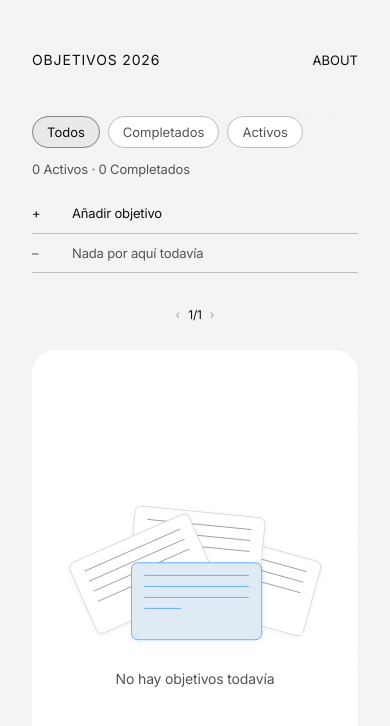
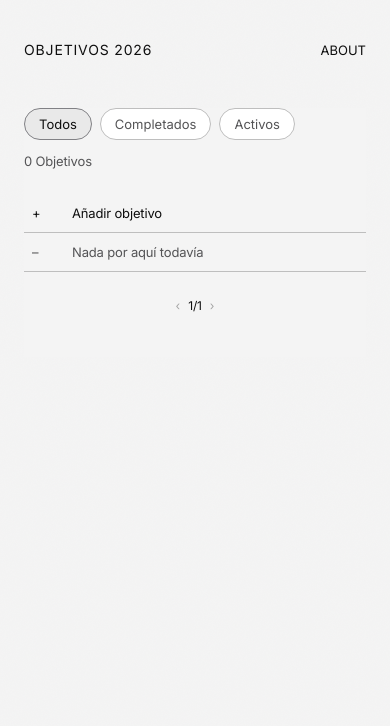
Before and after one commit to lau-vendrell/new-years-goals, a React (Vite) app: page / in a window 390 px wide. Shown: the top 726 px of the page. Built offline with nearby package versions, Linux system fonts and the light colour scheme.

Commit message:
Improvements in layout

```diff
--- a/src/App.tsx
+++ b/src/App.tsx
@@ -178,7 +178,8 @@ function App() {
   return (
     <div className="page">
       <Header onOpenAbout={() => setAboutOpen(true)} />
-      <div className="appShell layoutGrid">
+      <main className="mainContainer layoutGrid">
+        <div className="mainInner appShell">
           <div className="canvasColumn">
             <GoalsCanvas
               goals={filteredGoals}
@@ -209,6 +210,7 @@ function App() {
             />
           </aside>
         </div>
+      </main>
       <NewGoalModal
         open={newGoalOpen}
         onClose={() => setNewGoalOpen(false)}
--- a/src/components/GoalsTableSidebar.tsx
+++ b/src/components/GoalsTableSidebar.tsx
@@ -28,6 +28,8 @@ export default function GoalsTableSidebar({
   onNextPage,
   counts
 }: Props) {
+  const totalCount = counts.active + counts.completed;
+
   return (
     <div className="listPanel">
       <div className="listHeader">
@@ -55,10 +57,14 @@ export default function GoalsTableSidebar({
           </button>
         </div>
         <div className="goalsCounter">
+          <span className="countsDesktop">
             {counts.active} Activos · {counts.completed} Completados
+          </span>
+          <span className="countsMobile">{totalCount} Objetivos</span>
         </div>
       </div>
 
+      <div className="listContent">
         <table className="goalsTable">
           <tbody>
             <tr className="addRow" onClick={onAddGoalClick}>
@@ -101,6 +107,7 @@ export default function GoalsTableSidebar({
             })}
           </tbody>
         </table>
+      </div>
 
       <div className="pagination">
         <button
--- a/src/styles/canvas.css
+++ b/src/styles/canvas.css
@@ -1,10 +1,12 @@
 .goalsCanvas {
   width: 100%;
-  height: 80vh;
+  flex: 1;
+  height: auto;
   background: var(--color-bg-canvas);
   border-radius: 24px;
   position: relative;
   overflow: hidden;
+  min-height: 0;
 }
 
 .note {
@@ -142,12 +144,6 @@
   color: var(--color-content-mid);
 }
 
-@media (max-width: 960px) {
-  .goalsCanvas {
-    height: 60vh;
-  }
-}
-
 .canvas-empty {
   position: absolute;
   inset: 0;
--- a/src/styles/layout.css
+++ b/src/styles/layout.css
@@ -1,11 +1,13 @@
 .page {
   height: 100%;
+  min-height: 100%;
   width: 100%;
-  padding: 28px 32px;
+  padding-top: 48px;
+  padding-bottom: 80px;
   box-sizing: border-box;
   display: flex;
   flex-direction: column;
-  gap: 24px;
+  gap: 48px;
 }
 
 .layoutGrid {
@@ -20,7 +22,6 @@
 
 .topHeaderInner {
   align-items: center;
-  height: 64px;
   font-size: var(--fs-14);
   letter-spacing: var(--ls-wide);
   text-transform: uppercase;
@@ -42,23 +43,50 @@
 
 .appShell {
   height: 100%;
+  min-height: 0;
   width: 100%;
   background: var(--color-bg-base);
   align-items: stretch;
 }
 
+.mainContainer {
+  width: 100%;
+  padding-left: 0;
+  padding-right: 0;
+  padding-top: 0;
+  padding-bottom: 0;
+  box-sizing: border-box;
+  flex: 1;
+  min-height: 0;
+}
+
+.mainInner {
+  grid-column: 2 / span 7;
+  display: grid;
+  grid-template-columns: 4fr 3fr;
+  column-gap: 40px;
+  align-items: stretch;
+  height: 100%;
+  min-height: 0;
+  width: 100%;
+}
+
 .canvasColumn {
-  grid-column: 2 / span 4;
   display: flex;
-  align-items: center;
-  justify-content: center;
+  flex-direction: column;
+  align-items: stretch;
+  justify-content: stretch;
+  min-width: 0;
+  min-height: 0;
 }
 
 .listColumn {
-  grid-column: 6 / span 3;
   display: flex;
   flex-direction: column;
-  padding-top: 40px;
+  padding-top: 0;
+  min-width: 0;
+  min-height: 0;
+  overflow: hidden;
 }
 
 .muted {
@@ -71,9 +99,28 @@
 }
 
 @media (max-width: 960px) {
-  .appShell {
-    grid-template-rows: auto auto;
-    row-gap: 24px;
+  .page {
+    height: auto;
+    min-height: auto;
+    padding-top: 40px;
+    padding-bottom: 40px;
+    padding-left: 24px;
+    padding-right: 24px;
+    overflow: visible;
+  }
+
+  .mainContainer {
+    display: block;
+    flex: none;
+    min-height: auto;
+    overflow: visible;
+  }
+
+  .mainInner {
+    grid-template-columns: 1fr;
+    row-gap: 40px;
+    height: auto;
+    min-height: auto;
   }
 
   .canvasColumn,
@@ -82,7 +129,12 @@
   }
 
   .listColumn {
+    order: 1;
     padding-top: 0;
+  }
+
+  .canvasColumn {
+    order: 2;
   }
 
   .topHeaderInner {
@@ -99,28 +151,3 @@
     justify-self: end;
   }
 }
-
-@media (max-width: 900px) {
-  .page {
-    height: auto;
-    min-height: 100vh;
-  }
-
-  .appShell {
-    display: grid;
-    grid-template-columns: 1fr;
-    grid-template-areas:
-      "list"
-      "canvas";
-    row-gap: 24px;
-    height: auto;
-  }
-
-  .listColumn {
-    grid-area: list;
-  }
-
-  .canvasColumn {
-    grid-area: canvas;
-  }
-}
--- a/src/styles/sidebar.css
+++ b/src/styles/sidebar.css
@@ -1,7 +1,13 @@
 .listPanel {
   display: flex;
   flex-direction: column;
-  gap: 16px;
+  gap: 24px;
+  min-height: 0;
+}
+
+.listContent {
+  flex: 0 0 auto;
+  overflow: visible;
 }
 
 .listHeader {
@@ -25,6 +31,14 @@
   color: var(--color-content-mid);
   flex: 0 0 auto;
   white-space: nowrap;
+}
+
+.countsDesktop {
+  display: inline;
+}
+
+.countsMobile {
+  display: none;
 }
 
 .filterChip {
@@ -58,6 +72,7 @@
   font-size: var(--fs-13);
   line-height: var(--lh-default);
   table-layout: fixed;
+  flex: 0 0 auto;
 }
 
 .goalsTable td {
@@ -134,7 +149,7 @@
 }
 
 .pagination {
-  margin-top: 16px;
+  margin-top: 0;
   font-size: var(--fs-12);
   line-height: var(--lh-default);
   color: var(--color-content-high);
@@ -171,6 +186,38 @@
   color: var(--color-content-mid);
 }
 
+@media (max-width: 960px) {
+  .listPanel {
+    gap: 24px;
+  }
+
+  .countsDesktop {
+    display: none;
+  }
+
+  .countsMobile {
+    display: block;
+  }
+
+  .goalsTable td {
+    padding-left: 8px;
+    padding-right: 8px;
+  }
+
+  .colIndex {
+    padding-left: 8px;
+    padding-right: 8px;
+  }
+
+  .colStatus {
+    padding-right: 8px;
+  }
+
+  .pagination {
+    margin-top: 0;
+  }
+}
+
 @media (max-width: 720px) {
   .goalsCounter {
     width: 100%;
```
Lines whose indentation alone changed are shown as unchanged.
